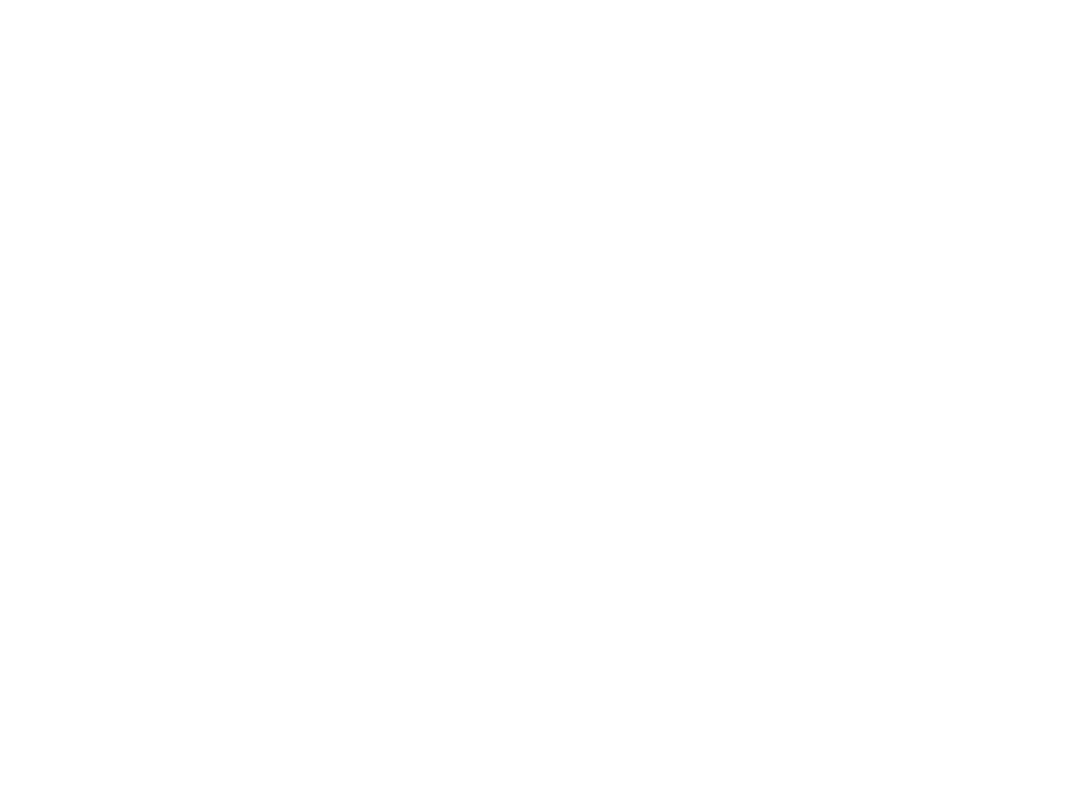
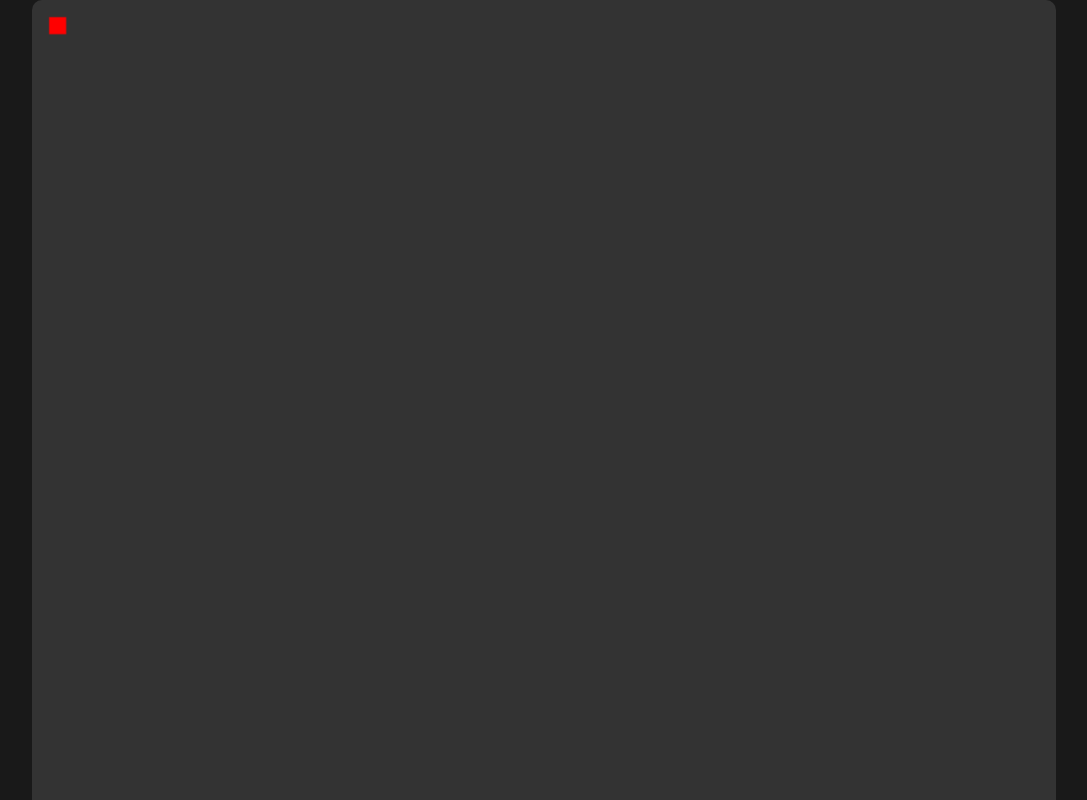
Before and after one commit to gustavo-atanazio/snake-game, a plain HTML site: page index.html in a window 1280 px wide. Shown: the top 800 px of the page, without its empty margins (96-1183 px from the left). Drawn offline with Linux system fonts and the light colour scheme.

Commit message:
Ajustes iniciais

```diff
--- a/index.html
+++ b/index.html
@@ -8,7 +8,7 @@
     </head>
 
     <body>
-        <canvas id="game-screen">Seu navegador não suporta o jogo.</canvas>
+        <canvas width="600" height="600" id="game-screen">Seu navegador não suporta o jogo.</canvas>
 
         <script src="script.js"></script>
     </body>
--- a/script.js
+++ b/script.js
@@ -0,0 +1,5 @@
+const canvas = document.querySelector("#game-screen");
+const context = canvas.getContext("2d");
+
+context.fillStyle = "#F00";
+context.fillRect(10, 10, 10, 10);
--- a/styles.css
+++ b/styles.css
@@ -3,3 +3,20 @@
     padding: 0;
     box-sizing: border-box;
 }
+
+body {
+    background-color: #191919;
+    color: #FFF;
+    display: flex;
+    flex-direction: column;
+    justify-content: center;
+    align-items: center;
+
+    min-height: 100vh;
+}
+
+#game-screen {
+    background-color: #333;
+    border-radius: 10px;
+    width: 80%;
+}
```
